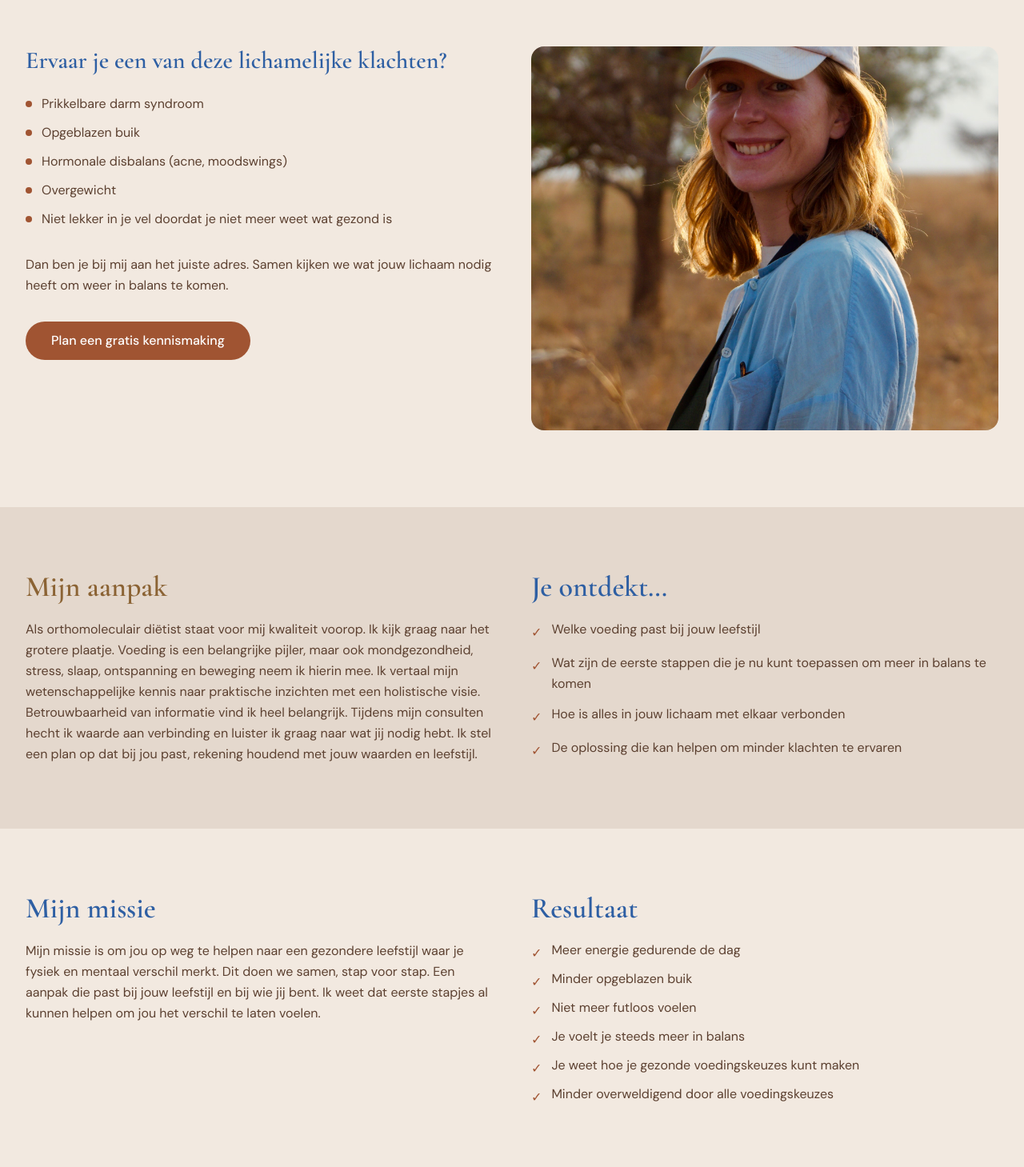
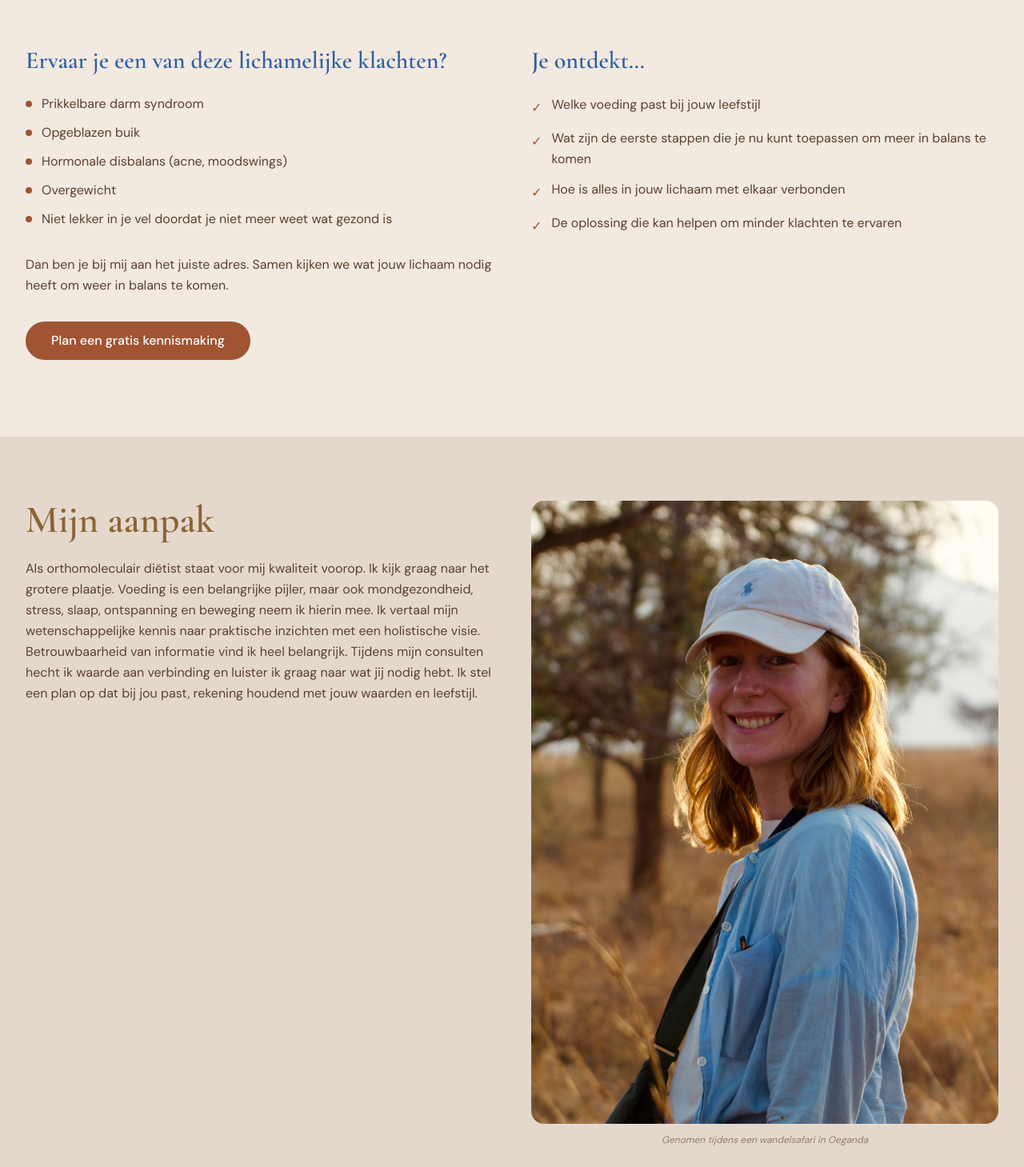
Before and after one commit to annafoods/annafoods, a Next.js app: page /voor-wie in a window 1280 px wide. Shown: the part 271-1730 px from the top of the page at 80% size. Built offline with nearby package versions, Linux system fonts and the light colour scheme.

Commit message:
Voor wie: foto volledig zichtbaar bij Mijn aanpak, caption Oeganda safari

```diff
--- a/app/voor-wie/page.tsx
+++ b/app/voor-wie/page.tsx
@@ -35,7 +35,7 @@ const resultaten = [
 export default function VoorWiePage() {
   return (
     <>
-      {/* ── Hero: klachten + foto ── */}
+      {/* ── Hero: klachten ── */}
       <section className="bg-beige py-16 lg:py-24">
         <div className="max-w-7xl mx-auto px-4 sm:px-6 lg:px-8">
           <h1 className="font-heading text-[72px] sm:text-[96px] lg:text-[120px] leading-none text-terracotta font-bold mb-10">
@@ -43,7 +43,6 @@ export default function VoorWiePage() {
           </h1>
 
           <div className="grid grid-cols-1 lg:grid-cols-2 gap-12 items-start">
-            {/* Links */}
             <div>
               <h2 className="font-heading text-3xl text-blue-accent font-semibold mb-6">
                 Ervaar je een van deze lichamelijke klachten?
@@ -65,26 +64,29 @@ export default function VoorWiePage() {
               </Link>
             </div>
 
-            {/* Rechts: foto */}
-            <div className="relative h-[400px] sm:h-[480px] rounded-2xl overflow-hidden">
-              <Image
-                src="/images/P3030225.jpeg"
-                alt="Annick Rozendaal"
-                fill
-                className="object-cover object-center"
-                priority
-              />
+            <div>
+              <h2 className="font-heading text-3xl text-blue-accent font-semibold mb-6">
+                Je ontdekt…
+              </h2>
+              <ul className="space-y-3">
+                {ontdekt.map((item) => (
+                  <li key={item} className="flex items-start gap-3 font-body text-text-medium leading-relaxed">
+                    <span className="text-terracotta mt-1 shrink-0">✓</span>
+                    {item}
+                  </li>
+                ))}
+              </ul>
             </div>
           </div>
         </div>
       </section>
 
-      {/* ── Mijn aanpak + Je ontdekt ── */}
+      {/* ── Mijn aanpak + foto ── */}
       <section className="bg-beige-dark py-14 lg:py-20">
         <div className="max-w-7xl mx-auto px-4 sm:px-6 lg:px-8">
-          <div className="grid grid-cols-1 lg:grid-cols-2 gap-12">
+          <div className="grid grid-cols-1 lg:grid-cols-2 gap-12 items-start">
             <div>
-              <h2 className="font-heading text-4xl text-brown-gold font-semibold mb-5">
+              <h2 className="font-heading text-4xl sm:text-5xl text-brown-gold font-semibold mb-6">
                 Mijn aanpak
               </h2>
               <p className="font-body text-text-medium leading-relaxed">
@@ -98,18 +100,20 @@ export default function VoorWiePage() {
               </p>
             </div>
 
+            {/* Foto volledig zichtbaar + onderschrift */}
             <div>
-              <h2 className="font-heading text-4xl text-blue-accent font-semibold mb-5">
-                Je ontdekt…
-              </h2>
-              <ul className="space-y-3">
-                {ontdekt.map((item) => (
-                  <li key={item} className="flex items-start gap-3 font-body text-text-medium leading-relaxed">
-                    <span className="text-terracotta mt-1 shrink-0">✓</span>
-                    {item}
-                  </li>
-                ))}
-              </ul>
+              <div className="rounded-2xl overflow-hidden">
+                <Image
+                  src="/images/P3030225.jpeg"
+                  alt="Annick Rozendaal tijdens een wandelsafari in Oeganda"
+                  width={800}
+                  height={1000}
+                  className="w-full h-auto"
+                />
+              </div>
+              <p className="font-body text-xs text-text-medium/60 italic mt-3 text-center">
+                Genomen tijdens een wandelsafari in Oeganda
+              </p>
             </div>
           </div>
         </div>
```
